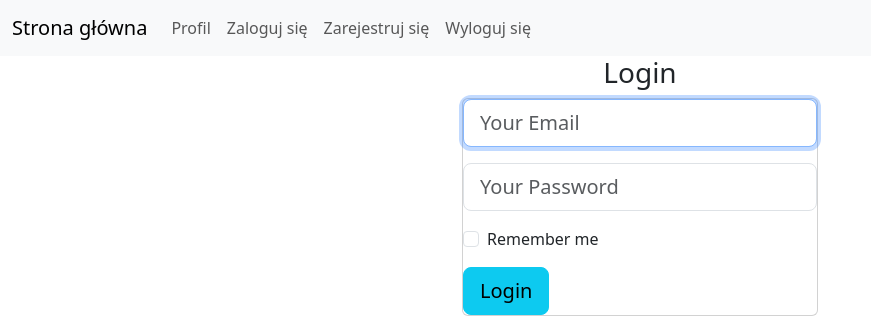
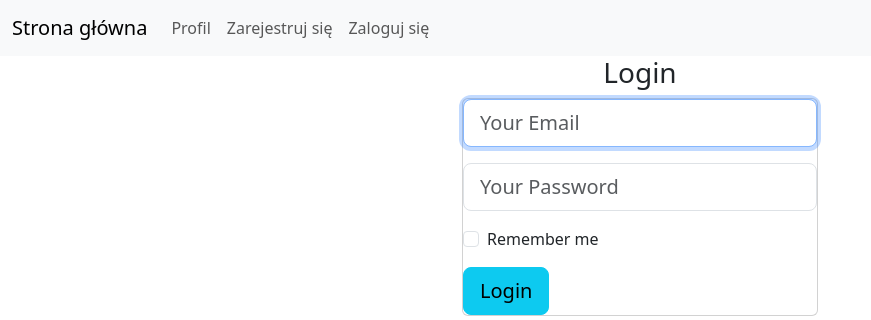
Before and after one commit to Pug0r/www-course-project, a Flask app: page /login in a window 1280 px wide. Shown: the top 320 px of the page, without its empty margins (0-871 px from the left). Run offline with Flask 3, Linux system fonts and the light colour scheme; parts of the project's set-up code (start-up, migrations or seed data) failed here and were passed over; some libraries are stand-ins or nearby versions.

Commit message:
Add login/logout buttons behaviour

```diff
--- a/app/templates/base.html
+++ b/app/templates/base.html
@@ -22,7 +22,7 @@
   <div class="container-fluid">
     <a class="navbar-brand" href="{{ url_for('main.index') }}">Strona główna</a>
 
-    <div class="collapse navbar-collapse" id="navbarSupportedContent">
+    <div class="collapse navbar-collapse " id="navbarSupportedContent">
       <ul class="navbar-nav me-auto mb-2 mb-lg-0">
         <li class="nav-item">
           <a href="{{ url_for('main.profile') }}" class="nav-link">
@@ -30,20 +30,19 @@
           </a>
         </li>
         <li class="nav-item">
-          <a href="{{ url_for('auth.login') }}" class="nav-link">
-            Zaloguj się
-          </a>
-        </li>
-        <li class="nav-item">
+            {%if not current_user.is_authenticated %}
           <a href="{{ url_for('auth.signup') }}" class="nav-link">
             Zarejestruj się
           </a>
+            {% endif %}
         </li>
-        <li class="nav-item">
-          <a href="{{ url_for('auth.logout') }}" class="nav-link">
-            Wyloguj się
-          </a>
-        </li>
+          <li class="nav-item">
+           {%if current_user.is_authenticated %}
+          <a href="{{ url_for('auth.logout') }}" class="nav-link"> Wyloguj się</a>
+       {%else%}
+          <a href="{{ url_for('auth.login') }}" class="nav-link">Zaloguj się</a>
+        {% endif %}</li>
+
       </ul>
     </div>
   </div>
```
